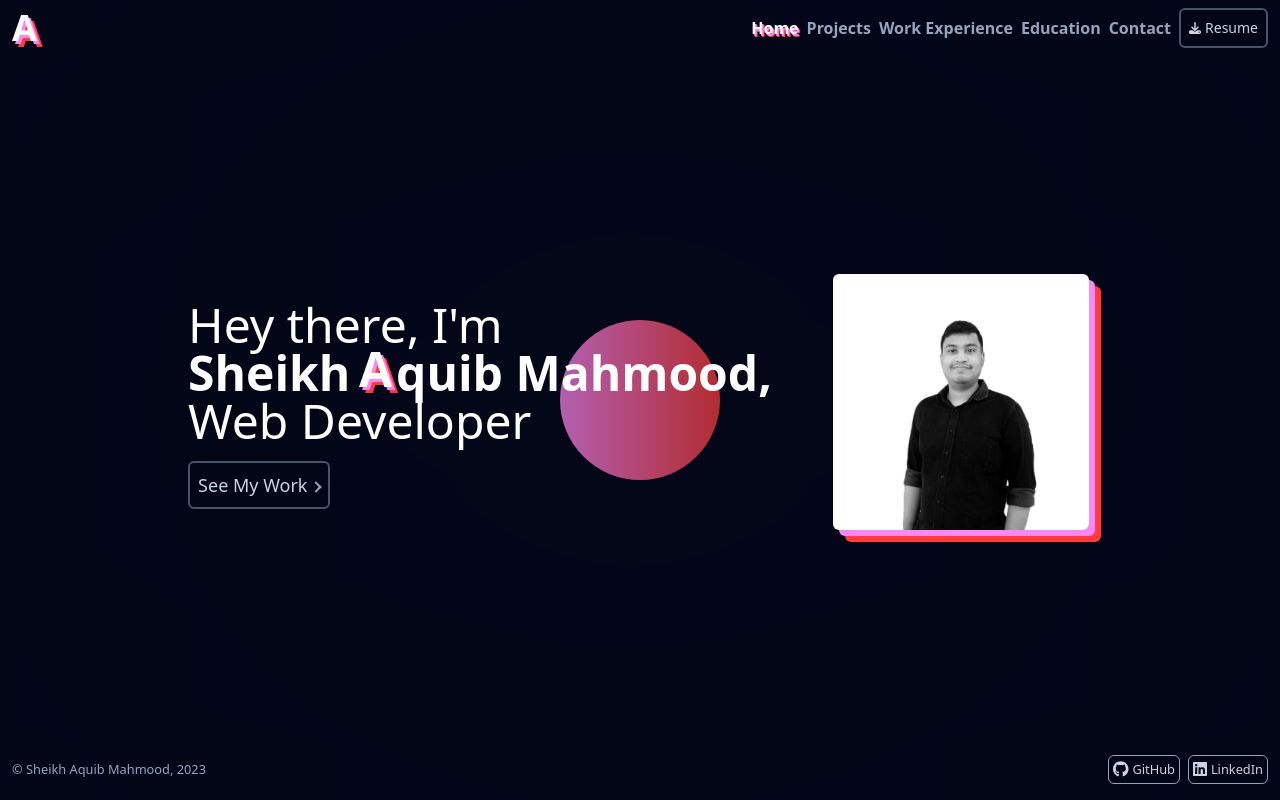
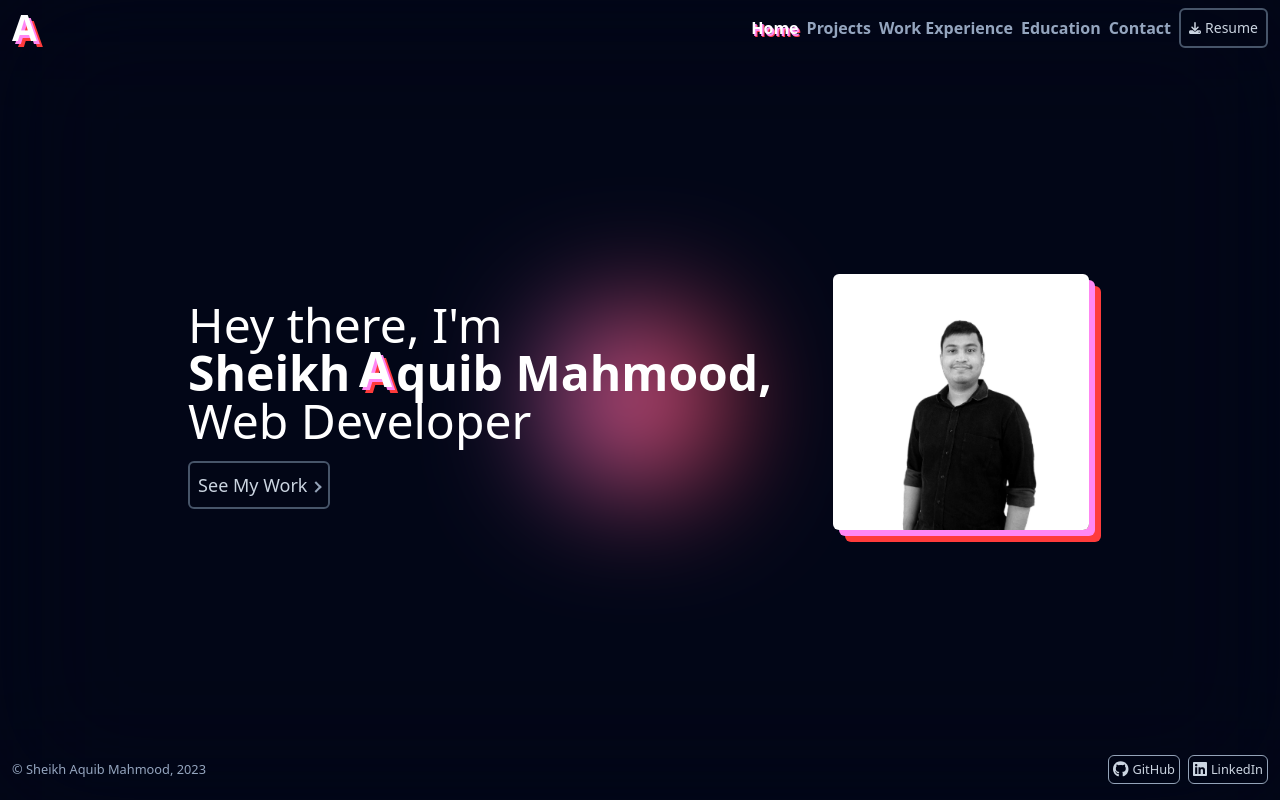
Before and after one commit to RabbitSam/portfolio, a Next.js app in the folder portfolio_next/: page / in a window 1280 px wide. Built offline with nearby package versions, Linux system fonts and the light colour scheme.

Commit message:
Resolved scrolling issue on mobile browser

```diff
--- a/portfolio_next/pages/_app.js
+++ b/portfolio_next/pages/_app.js
@@ -1,8 +1,15 @@
 import Head from 'next/head';
 import '@/styles/globals.css'
-import { useEffect, useRef } from 'react';
+import { useEffect, useRef, useState } from 'react';
+import resolveConfig from "tailwindcss/resolveConfig";
+import tailwindConfig from "@/tailwind.config";
+import screenfull from "screenfull";
+
+const fullConfig = resolveConfig(tailwindConfig);
+
 
 export default function App({ Component, pageProps }) {
+	const scrollRef = useRef();
 	const ref = useRef();
 
 	useEffect(() => {
@@ -14,10 +21,6 @@ export default function App({ Component, pageProps }) {
 			left: `${clientX}px`
 			}, {duration: 1000, fill: "forwards"});
 		};
-
-		if (navigator.userAgent.match("/Android/i")) {
-			window.scrollTo(0, 1);
-		}
 	}, []);
 
 	return (
@@ -26,9 +29,9 @@ export default function App({ Component, pageProps }) {
 			<meta name="viewport" content="width=device-width, initial-scale=1.0" />
 			<link rel="icon" href="/headicon.ico" />
 		</Head>
-		<div className='fixed h-full w-full overflow-hidden -z-40 hidden lg:block'>
-			<div className='cursor' ref={ref}/>
-			<div className='h-full w-full -z-40 fixed backdrop-blur-[1000px]'/>
+		<div className='fixed h-[100vh] w-[100vw] overflow-hidden -z-40 hidden lg:block left-0 top-0'>
+			<div className='cursor -z-50' ref={ref}/>
+			<div className='-z-40 absolute left-0 top-0 h-full w-full backdrop-blur-3xl'></div>
 		</div>
 		<Component {...pageProps} />
 	</>
--- a/portfolio_next/styles/globals.css
+++ b/portfolio_next/styles/globals.css
@@ -10,11 +10,11 @@ body {
 }
 
 body {
-	@apply bg-slate-950 text-white min-h-[100vh] relative;
+	@apply bg-slate-950 text-white relative;
 }
 
 #__next {
-	@apply h-full
+	@apply h-full;
 }
 
 a {
```
